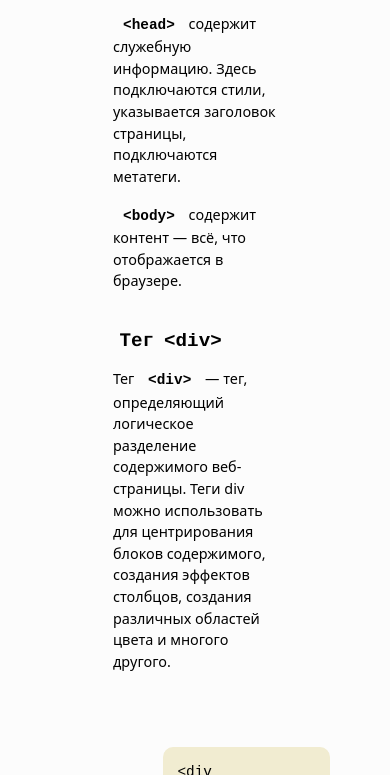
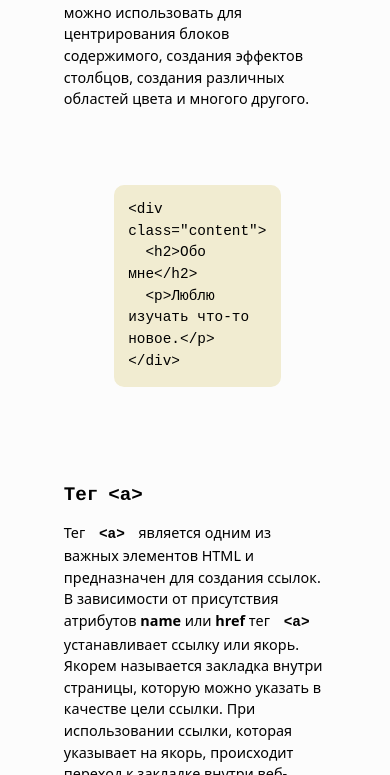
Before and after one commit to projktip/projktip, a plain HTML site: page index.html in a window 390 px wide. Shown: the part 1225-2000 px from the top of the page. Drawn offline with Linux system fonts and the light colour scheme.

Commit message:
Add files via upload

```diff
--- a/stylee.css
+++ b/stylee.css
@@ -264,8 +264,8 @@
     p {
         font-family: system-ui;
         margin: 16px;
-        margin-left: 25%;
-        margin-right: 25%;
+        margin-left: 10%;
+        margin-right: 10%;
         font-size: 90%;
         line-height: 1.5;
 
@@ -275,8 +275,8 @@
         display: flex;
         justify-content: left;
         margin: 25px;
-        margin-left: 25%;
-        margin-right: 25%;
+        margin-left: 10%;
+        margin-right: 10%;
         font-size: 240%
     }
     code {
@@ -289,8 +289,8 @@
         display: flex;
         justify-content: left;
         margin: 16px;
-        margin-left: 27%;
-        margin-right: 30%;
+        margin-left: 10%;
+        margin-right: 10%;
         font-size: 120%
     }
     b {
@@ -313,8 +313,8 @@
         margin:25px;
         display: flex;
         justify-content: left;
-        margin-left: 25%;
-        margin-right: 25%;
+        margin-left: 10%;
+        margin-right: 10%;
     }
 
 
```
